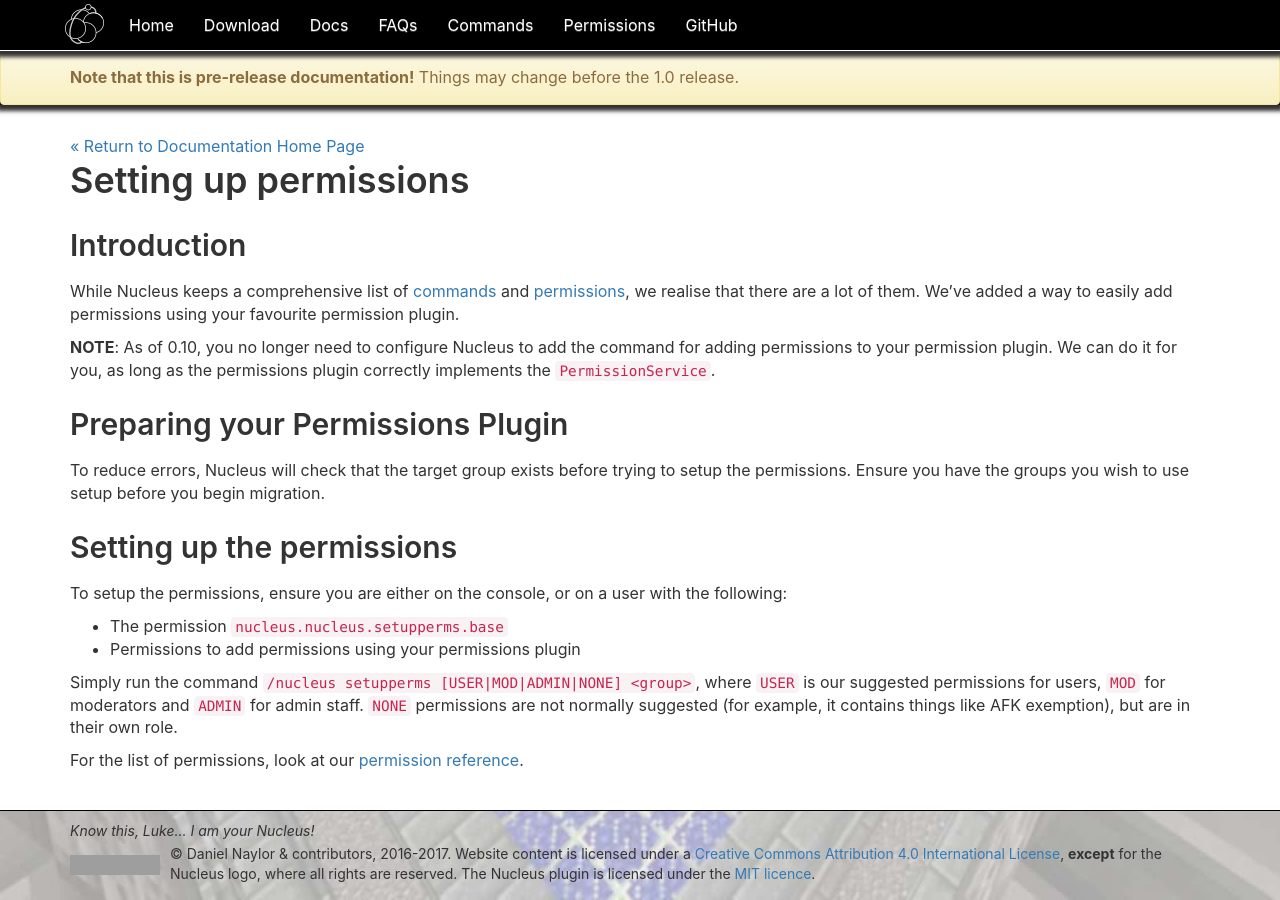
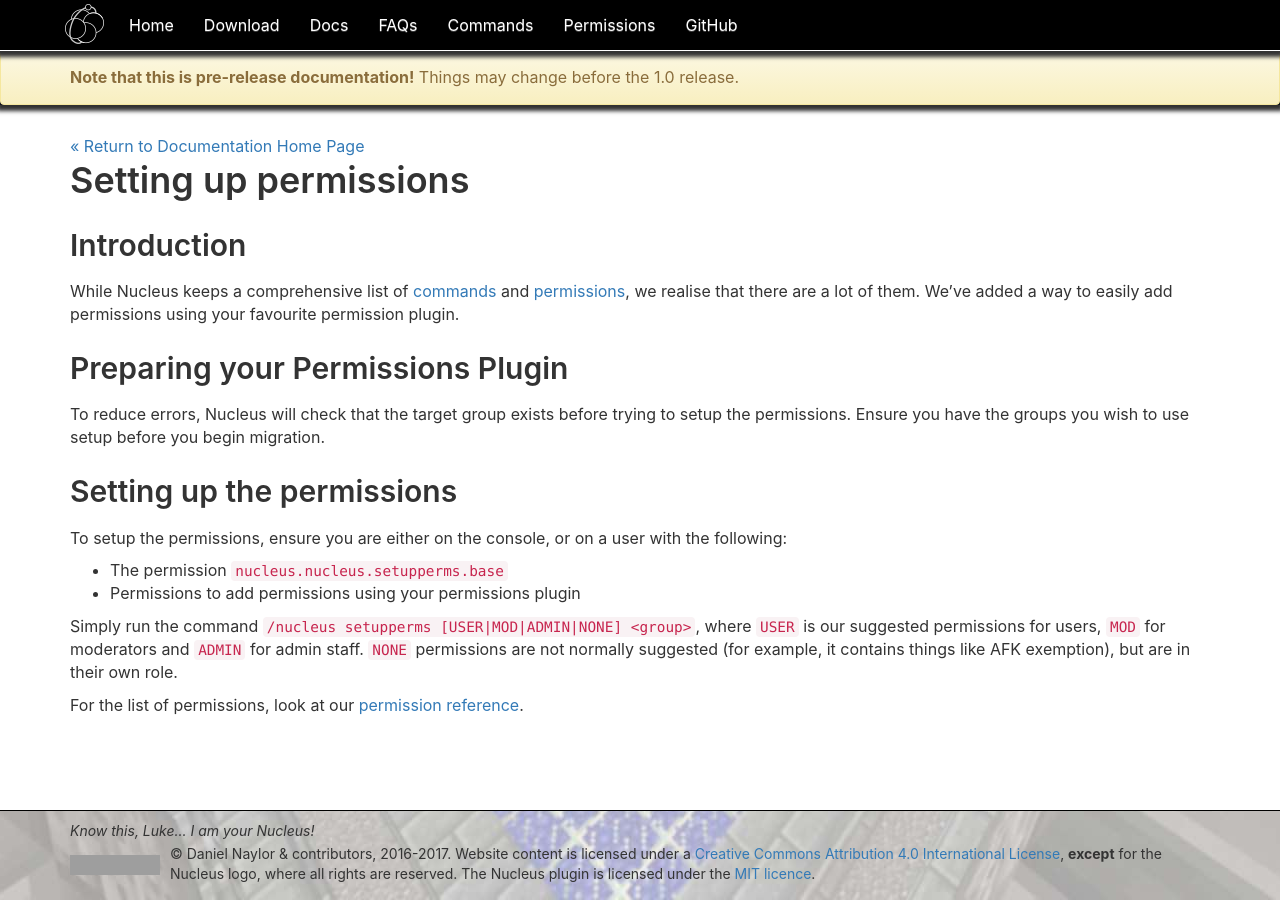
Before and after one commit to NucleusPowered/site-v1, a Jekyll site: the page built from docs/configuration/permissions.md, in a window 1280 px wide. Built offline with Jekyll 4.4.1, drawn with Linux system fonts in a browser that asks for light colours; comment, search, counter and statistics services are not loaded; grey boxes are pictures that could not be loaded.

Commit message:
Fixup setup permissions page.

```diff
--- a/docs/configuration/permissions.md
+++ b/docs/configuration/permissions.md
@@ -6,11 +6,8 @@
 
 ## Introduction
 
-While Nucleus keeps a comprehensive list of [commands](../commands.html) and [permissions](../permissions.html), we realise
+While Nucleus keeps a comprehensive list of [commands](../commands2.html) and [permissions](../permissions.html), we realise
 that there are a lot of them. We've added a way to easily add permissions using your favourite permission plugin.
-
-**NOTE**: As of 0.10, you no longer need to configure Nucleus to add the command for adding permissions to your permission plugin.
-We can do it for you, as long as the permissions plugin correctly implements the `PermissionService`.
 
 ## Preparing your Permissions Plugin
 
```
